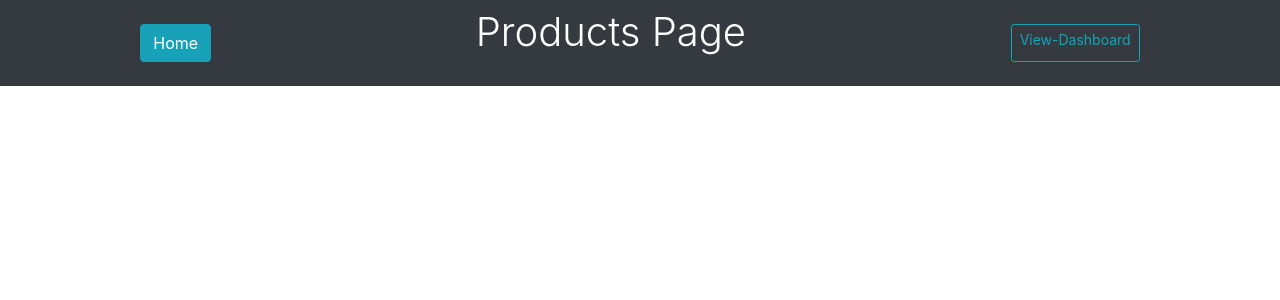
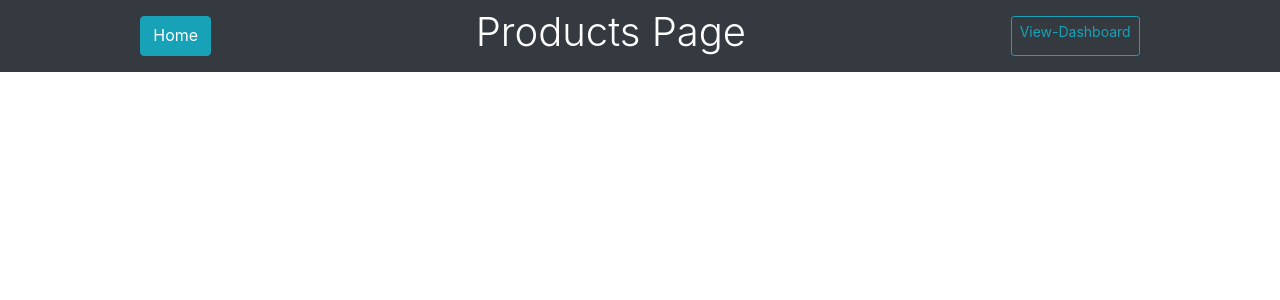
Before and after one commit to yashboura303/ProductPage_Django, a Django app: template templates/base.html in a window 1280 px wide. Shown: the top 300 px of the page. Run offline with Django 3.2, Linux system fonts and the light colour scheme; the template is opened without the code that fills it, so the values that code supplies are empty; some libraries are stand-ins or nearby versions.

Commit message:
button style change

```diff
--- a/templates/base.html
+++ b/templates/base.html
@@ -22,13 +22,14 @@
     .small{
         font-size: 0.65rem;
     }
+
 </style>
 
 <body>
-    <div class="container-fluid bg-dark p-2 d-flex justify-content-around text-center">
-            <a  href="{% url 'productsHome:home' %}" class="btn btn-info my-3">Home</a>
+    <div class="container-fluid bg-dark p-2 d-sm-flex justify-content-around ">
+            <a href="{% url 'productsHome:home' %}" class="btn btn-info my-2">Home</a>
         <h1 class=" font-weight-light text-white">Products Page</h1>
-        <a href="{% url 'productsHome:dashboard' %}" class=" btn btn-sm btn btn-outline-info my-3">View-Dashboard</a>
+        <a href="{% url 'productsHome:dashboard' %}" class=" btn btn-sm btn btn-outline-info my-2">View-Dashboard</a>
     </div>
     {% block content %}
     {% endblock content %}
```
Also changed, not shown: software.txt (added, +7 -0 lines).
